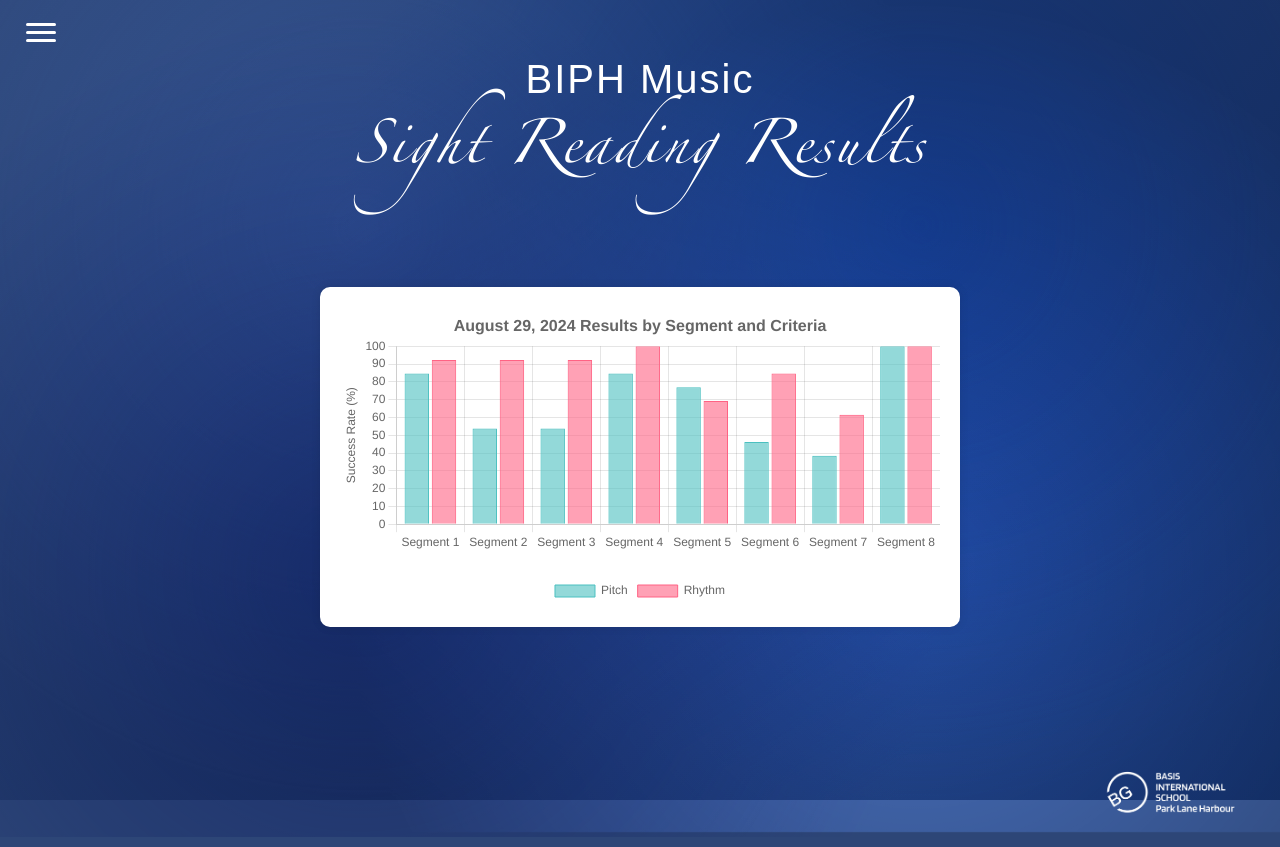
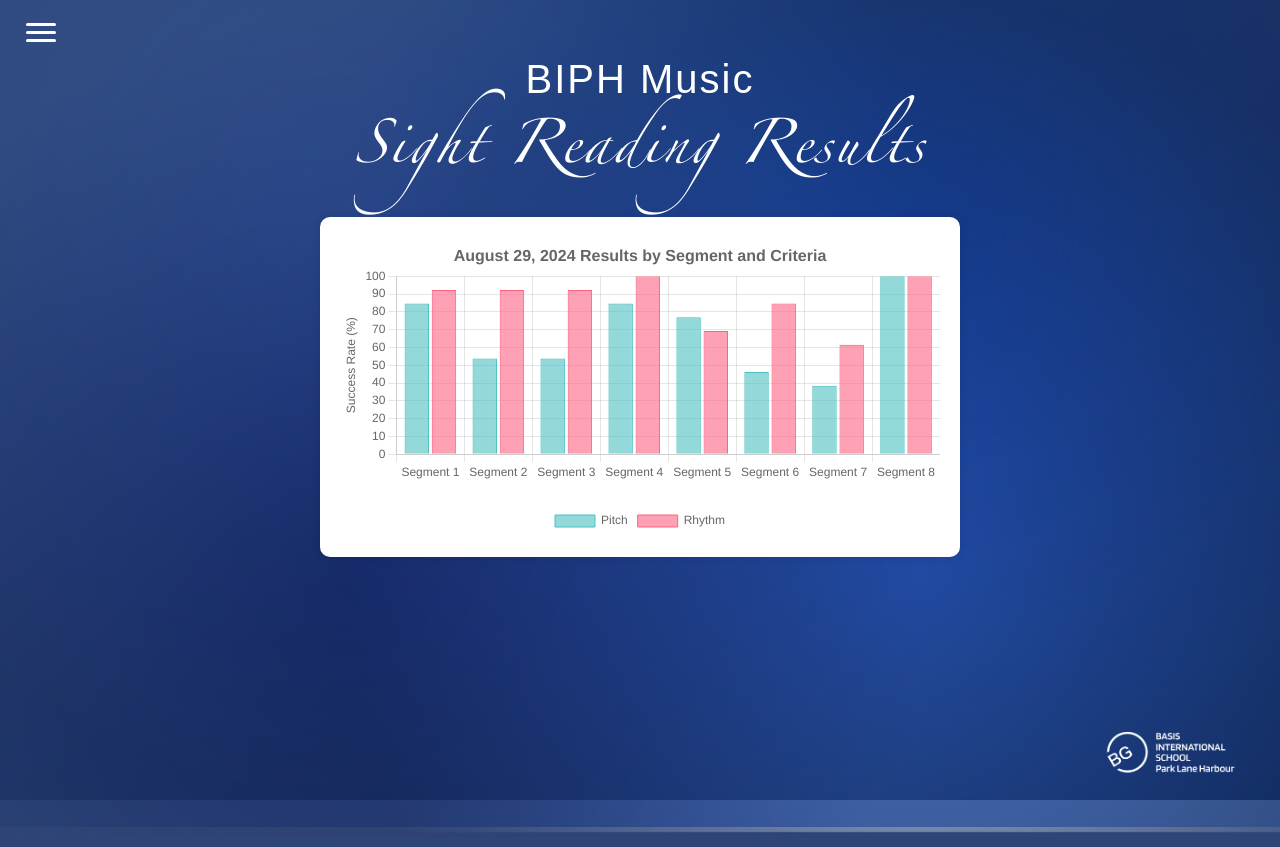
Before and after one commit to BIPHMusic/sightreadingresults, a plain HTML site: page index.html in a window 1280 px wide. Drawn offline with nearby package versions, Linux system fonts and the light colour scheme.

Commit message:
Add files via upload

```diff
--- a/index.html
+++ b/index.html
@@ -71,7 +71,7 @@
 
         .logocontainer {
             position: relative;
-            margin-top: -50px;
+            margin-top: -90px;
             min-height: -5vh;
             padding-bottom: 50px;
         }
@@ -215,13 +215,17 @@
         }
 
         .chart-container {
-    margin-top: -30vh;
-    margin-bottom: -100px; /* This will pull the next element closer */
-    width: 600px;
+            margin-top: -35vh;
+            width: 100%;
+            max-width: 600px;
             background-color: white;
             padding: 20px;
             border-radius: 10px;
             box-shadow: 0 0 10px rgba(0,0,0,0.1);
+        }
+        canvas {
+            width: 100% !important;
+            height: auto !important;
         }
     </style>
 </head>
@@ -304,6 +308,7 @@
             },
             options: {
                 responsive: true,
+                maintainAspectRatio: false,
                 scales: {
                     y: {
                         beginAtZero: true,
```
Lines whose indentation alone changed are shown as unchanged.
